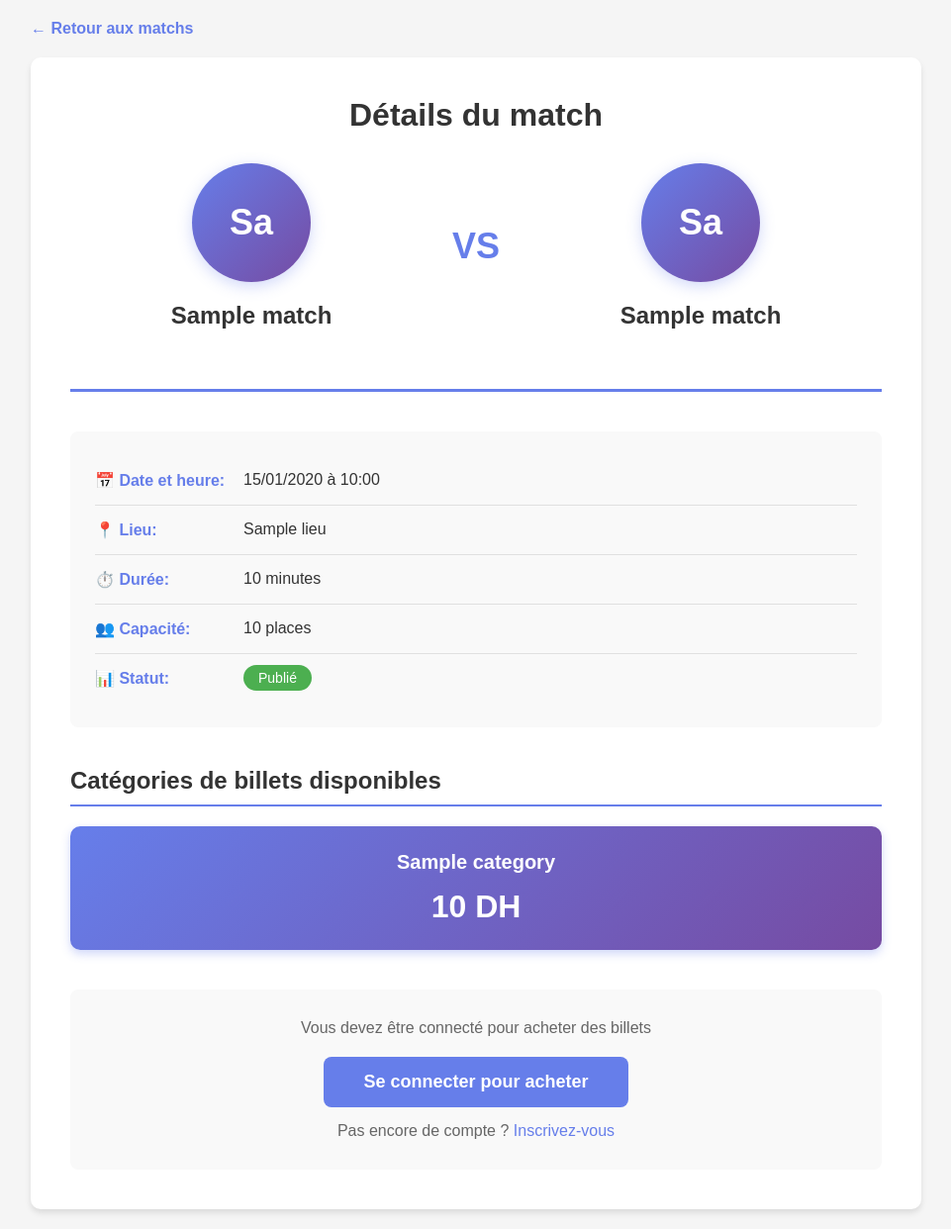
After one commit to chaimaa-elomrani/BuyMatch, a PHP site: template public/views/matches/show.php in a window 1280 px wide. The commit adds this page. Shown: the whole page at 99% size, without its empty margins (159-1120 px from the left). Run offline with PHP 8.4, Linux system fonts and the light colour scheme; the template is opened without the code that fills it: most values are stand-ins (such as "Sample title", 1, 10 or a date in 2020).

Commit message:
fixed the visitor side of the app

```diff
--- a/controllers/AuthController.php
+++ b/controllers/AuthController.php
@@ -123,8 +123,8 @@ class AuthController {
 
         session_destroy();
 
-        // Redirect to login
-        header("Location: ?route=auth&action=login");
+        // Redirect to matches page (public home)
+        header("Location: ?route=match&action=index");
         exit();
     }
 }
--- /dev/null
+++ b/public/views/matches/show.php
@@ -0,0 +1,274 @@
+<!DOCTYPE html>
+<html lang="fr">
+<head>
+    <meta charset="UTF-8">
+    <meta name="viewport" content="width=device-width, initial-scale=1.0">
+    <title><?= htmlspecialchars($match['team1_name'] . ' vs ' . $match['team2_name']) ?> - BuyMatch</title>
+    <style>
+        * {
+            margin: 0;
+            padding: 0;
+            box-sizing: border-box;
+        }
+        body {
+            font-family: Arial, sans-serif;
+            background: #f5f5f5;
+            padding: 20px;
+        }
+        .container {
+            max-width: 900px;
+            margin: 0 auto;
+        }
+        .back-link {
+            display: inline-block;
+            margin-bottom: 20px;
+            color: #667eea;
+            text-decoration: none;
+            font-weight: bold;
+        }
+        .back-link:hover {
+            text-decoration: underline;
+        }
+        .match-detail {
+            background: white;
+            border-radius: 10px;
+            padding: 40px;
+            box-shadow: 0 4px 6px rgba(0,0,0,0.1);
+        }
+        .match-header {
+            text-align: center;
+            margin-bottom: 40px;
+            padding-bottom: 30px;
+            border-bottom: 3px solid #667eea;
+        }
+        .match-title {
+            font-size: 32px;
+            color: #333;
+            margin-bottom: 30px;
+        }
+        .teams {
+            display: flex;
+            align-items: center;
+            justify-content: space-around;
+            margin: 30px 0;
+        }
+        .team {
+            text-align: center;
+            flex: 1;
+        }
+        .team-logo {
+            width: 120px;
+            height: 120px;
+            background: linear-gradient(135deg, #667eea 0%, #764ba2 100%);
+            border-radius: 50%;
+            display: flex;
+            align-items: center;
+            justify-content: center;
+            margin: 0 auto 20px;
+            font-size: 36px;
+            font-weight: bold;
+            color: white;
+            box-shadow: 0 4px 15px rgba(102, 126, 234, 0.3);
+        }
+        .team-name {
+            font-weight: bold;
+            font-size: 24px;
+            color: #333;
+        }
+        .vs {
+            font-size: 36px;
+            font-weight: bold;
+            color: #667eea;
+            margin: 0 20px;
+        }
+        .match-info {
+            background: #f9f9f9;
+            padding: 25px;
+            border-radius: 8px;
+            margin: 30px 0;
+        }
+        .info-row {
+            display: flex;
+            padding: 15px 0;
+            border-bottom: 1px solid #e0e0e0;
+        }
+        .info-row:last-child {
+            border-bottom: none;
+        }
+        .info-label {
+            font-weight: bold;
+            color: #667eea;
+            min-width: 150px;
+        }
+        .info-value {
+            color: #333;
+            flex: 1;
+        }
+        .categories-section {
+            margin: 40px 0;
+        }
+        .section-title {
+            font-size: 24px;
+            color: #333;
+            margin-bottom: 20px;
+            padding-bottom: 10px;
+            border-bottom: 2px solid #667eea;
+        }
+        .categories-grid {
+            display: grid;
+            grid-template-columns: repeat(auto-fit, minmax(250px, 1fr));
+            gap: 20px;
+            margin-top: 20px;
+        }
+        .category-card {
+            background: linear-gradient(135deg, #667eea 0%, #764ba2 100%);
+            color: white;
+            padding: 25px;
+            border-radius: 10px;
+            text-align: center;
+            box-shadow: 0 4px 10px rgba(102, 126, 234, 0.3);
+        }
+        .category-name {
+            font-size: 20px;
+            font-weight: bold;
+            margin-bottom: 15px;
+        }
+        .category-price {
+            font-size: 32px;
+            font-weight: bold;
+        }
+        .buy-section {
+            margin-top: 40px;
+            text-align: center;
+            padding: 30px;
+            background: #f9f9f9;
+            border-radius: 8px;
+        }
+        .buy-btn {
+            display: inline-block;
+            padding: 15px 40px;
+            background: #667eea;
+            color: white;
+            text-decoration: none;
+            border-radius: 8px;
+            font-size: 18px;
+            font-weight: bold;
+            transition: all 0.3s;
+        }
+        .buy-btn:hover {
+            background: #5568d3;
+            transform: translateY(-2px);
+            box-shadow: 0 5px 15px rgba(102, 126, 234, 0.4);
+        }
+        .login-required {
+            color: #666;
+            margin-top: 15px;
+        }
+        .login-required a {
+            color: #667eea;
+            text-decoration: none;
+        }
+        .login-required a:hover {
+            text-decoration: underline;
+        }
+    </style>
+</head>
+<body>
+    <div class="container">
+        <a href="?route=match&action=index" class="back-link">← Retour aux matchs</a>
+
+        <div class="match-detail">
+            <div class="match-header">
+                <h1 class="match-title">Détails du match</h1>
+
+                <div class="teams">
+                    <div class="team">
+                        <div class="team-logo">
+                            <?= htmlspecialchars(substr($match['team1_name'], 0, 2)) ?>
+                        </div>
+                        <div class="team-name"><?= htmlspecialchars($match['team1_name']) ?></div>
+                    </div>
+                    <div class="vs">VS</div>
+                    <div class="team">
+                        <div class="team-logo">
+                            <?= htmlspecialchars(substr($match['team2_name'], 0, 2)) ?>
+                        </div>
+                        <div class="team-name"><?= htmlspecialchars($match['team2_name']) ?></div>
+                    </div>
+                </div>
+            </div>
+
+            <div class="match-info">
+                <div class="info-row">
+                    <span class="info-label">📅 Date et heure:</span>
+                    <span class="info-value"><?= htmlspecialchars(date('d/m/Y à H:i', strtotime($match['date_match']))) ?></span>
+                </div>
+                <div class="info-row">
+                    <span class="info-label">📍 Lieu:</span>
+                    <span class="info-value"><?= htmlspecialchars($match['lieu']) ?></span>
+                </div>
+                <div class="info-row">
+                    <span class="info-label">⏱️ Durée:</span>
+                    <span class="info-value"><?= htmlspecialchars($match['duration']) ?> minutes</span>
+                </div>
+                <div class="info-row">
+                    <span class="info-label">👥 Capacité:</span>
+                    <span class="info-value"><?= htmlspecialchars($match['capacity']) ?> places</span>
+                </div>
+                <div class="info-row">
+                    <span class="info-label">📊 Statut:</span>
+                    <span class="info-value">
+                        <span style="background: #4caf50; color: white; padding: 5px 15px; border-radius: 20px; font-size: 14px;">
+                            Publié
+                        </span>
+                    </span>
+                </div>
+            </div>
+
+            <?php if (!empty($match['categories'])): ?>
+                <div class="categories-section">
+                    <h2 class="section-title">Catégories de billets disponibles</h2>
+                    <div class="categories-grid">
+                        <?php foreach ($match['categories'] as $category): ?>
+                            <div class="category-card">
+                                <div class="category-name"><?= htmlspecialchars($category['nom']) ?></div>
+                                <div class="category-price"><?= htmlspecialchars($category['prix']) ?> DH</div>
+                            </div>
+                        <?php endforeach; ?>
+                    </div>
+                </div>
+            <?php else: ?>
+                <div class="categories-section">
+                    <p style="color: #999; text-align: center; padding: 20px;">
+                        Aucune catégorie disponible pour ce match.
+                    </p>
+                </div>
+            <?php endif; ?>
+
+            <div class="buy-section">
+                <?php if (isset($_SESSION['user_id'])): ?>
+                    <p style="margin-bottom: 20px; color: #666;">
+                        Connecté en tant que: <strong><?= htmlspecialchars($_SESSION['user_prenom'] . ' ' . $_SESSION['user_nom']) ?></strong>
+                    </p>
+                    <a href="?route=user&action=dashboard" class="buy-btn">
+                        Acheter un billet
+                    </a>
+                    <p class="login-required" style="margin-top: 15px;">
+                        <a href="?route=user&action=dashboard">Accéder à votre tableau de bord</a> pour acheter des billets
+                    </p>
+                <?php else: ?>
+                    <p style="margin-bottom: 20px; color: #666;">
+                        Vous devez être connecté pour acheter des billets
+                    </p>
+                    <a href="?route=auth&action=login" class="buy-btn">
+                        Se connecter pour acheter
+                    </a>
+                    <p class="login-required">
+                        Pas encore de compte ? <a href="?route=auth&action=register">Inscrivez-vous</a>
+                    </p>
+                <?php endif; ?>
+            </div>
+        </div>
+    </div>
+</body>
+</html>
```
Also changed, not shown: controllers/MatchController.php (added, +50 -0 lines), models/Matchs.php (+46 -0 lines), public/index.php (+51 -7 lines), public/views/matches/index.php (added, +259 -0 lines).
